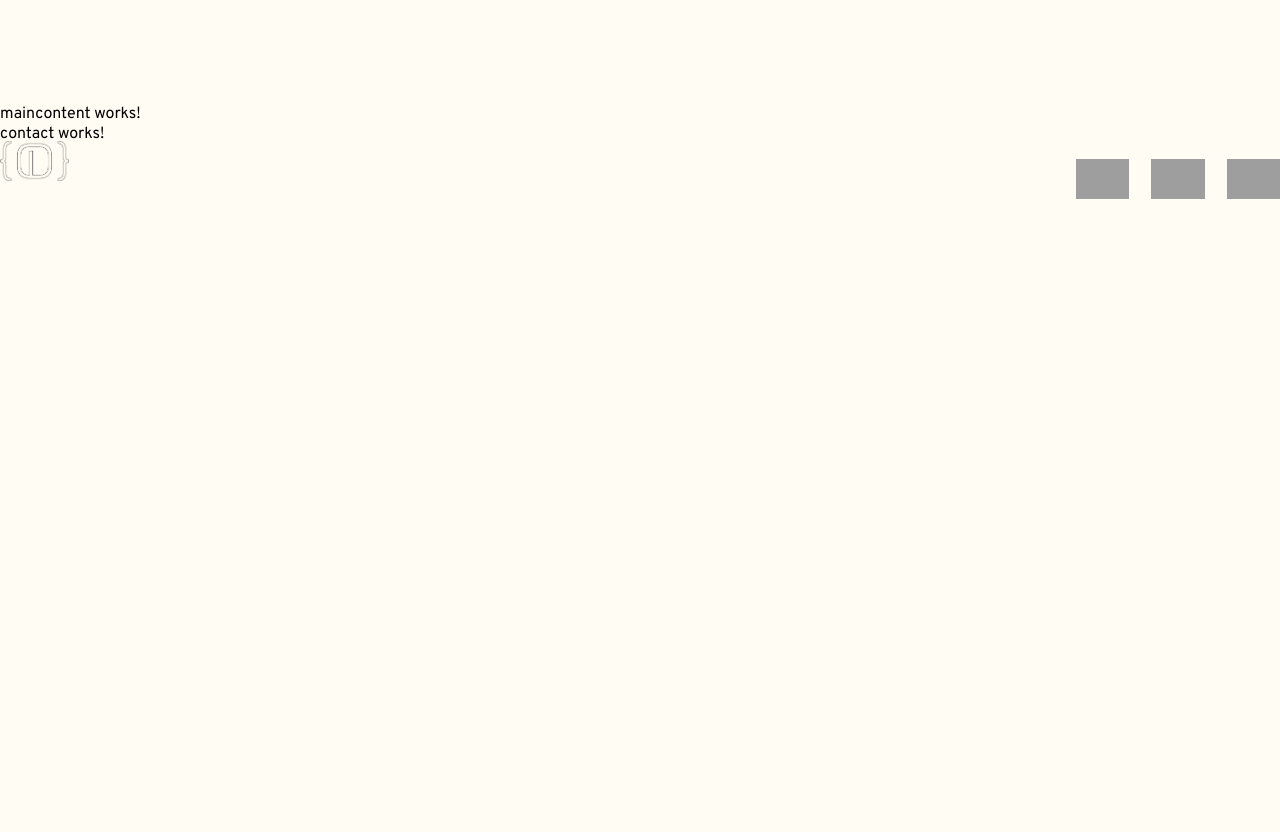
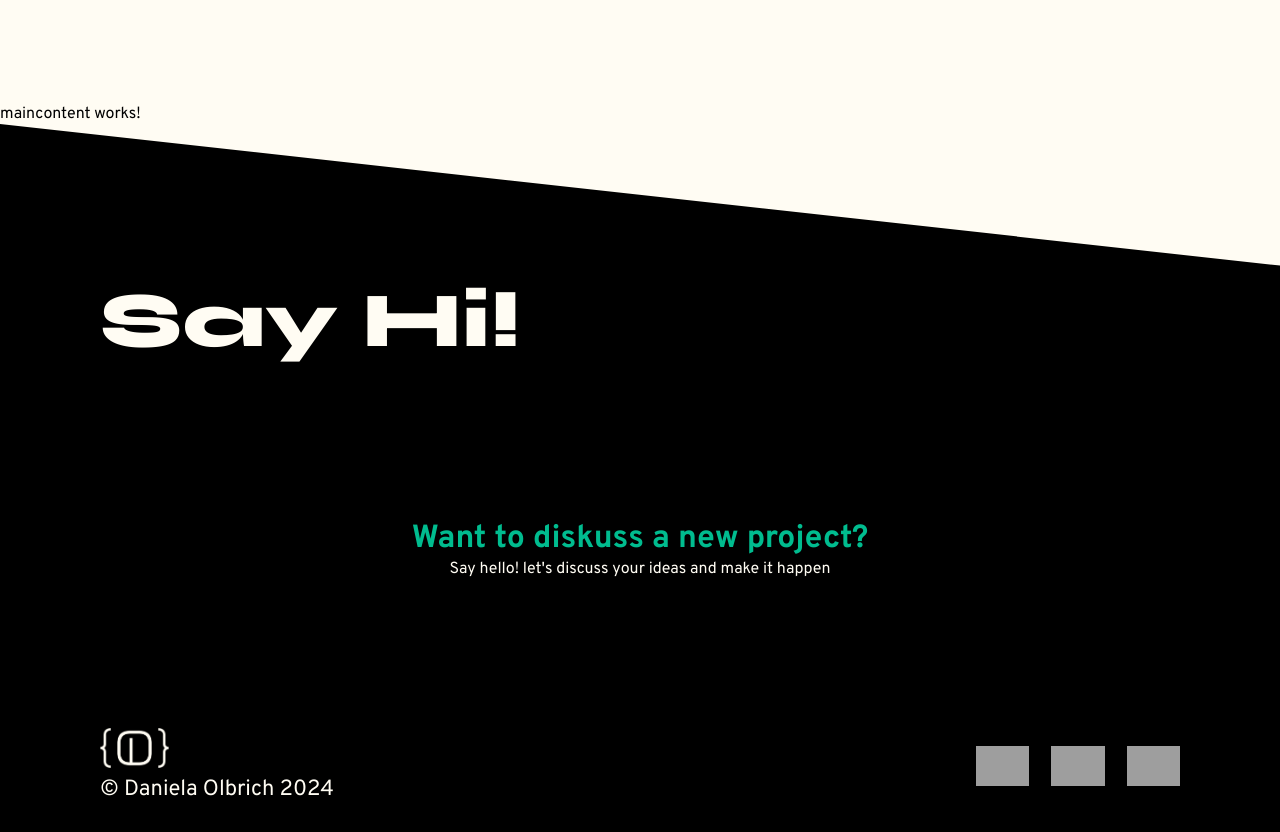
Before and after one commit to danielaolbrich/Portfolio, an Angular app: page / in a window 1280 px wide. Shown: the part 900-1732 px from the top of the page. Before the commit the page ends 1116 px from the top, so only its background shows below. Built offline with nearby package versions, Linux system fonts and the light colour scheme; grey boxes are pictures that could not be loaded.

Commit message:
added content

```diff
--- a/src/app/contact/contact.component.html
+++ b/src/app/contact/contact.component.html
@@ -1,2 +1,11 @@
-<p>contact works!</p>
-<app-footer></app-footer>
+    <div class="blackContainer"><h3>Say Hi!</h3>
+
+<div class="contactFormular">
+    <h4>Want to diskuss a new project?</h4>
+    <p>Say hello! let's discuss your ideas and make it happen</p>
+</div>
+
+
+
+        <app-footer></app-footer>
+    </div>
```
